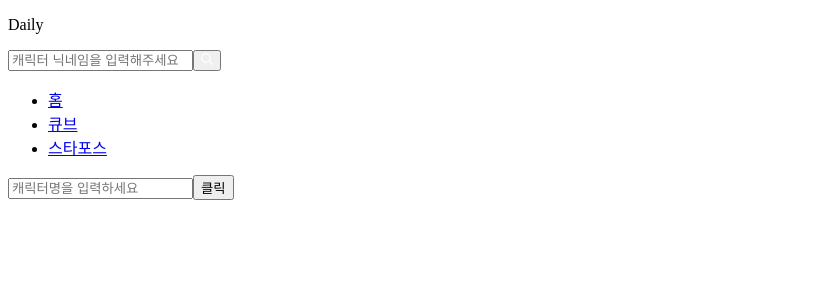
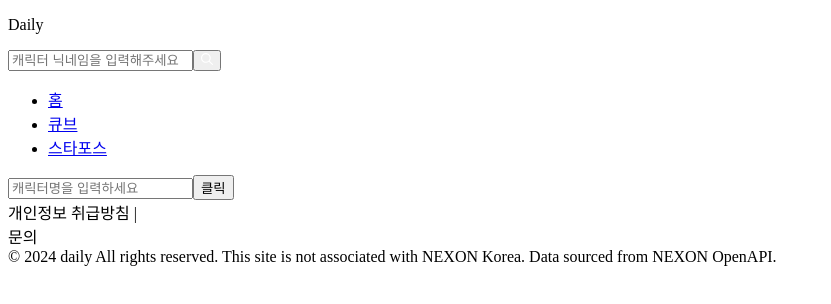
Before and after one commit to moonmoon96/Daily, a React (Create React App) app: page / in a window 1280 px wide. Shown: the top 304 px of the page, without its empty margins (0-831 px from the left). Built offline with nearby package versions, Linux system fonts and the light colour scheme.

Commit message:
footer 추가

```diff
--- /dev/null
+++ b/src/page/Footer.tsx
@@ -0,0 +1,19 @@
+export default function Footer () {
+    return(
+        <>
+            <footer className="footer">
+                <div className="footer-content">
+                    <div className="footer-content-top">
+                        <div className="footer-content-top wrap">
+                            <div>개인정보 취급방침 |&nbsp;</div>
+                            <div>문의</div>
+                        </div>
+                    </div>
+                    <div className="footer-content-bottom">
+                        © 2024 daily All rights reserved. This site is not associated with NEXON Korea. Data sourced from NEXON OpenAPI.
+                    </div>
+                </div>
+            </footer>
+        </>
+    )
+}
--- a/src/page/home.tsx
+++ b/src/page/home.tsx
@@ -5,6 +5,7 @@ import { fetchOcid } from "../store/OcidSlice";
 import { fetchBasicData } from "../store/BasicSlice";
 import { BasicData } from "../api/character/Types";
 import Header from "./Header";
+import Footer from "./Footer";
 
 function Home () {
 
@@ -33,7 +34,9 @@ function Home () {
 
     return (
         <>
+            <div className="daily">
                 <Header />
+                <div className="content">
                     <input
                         placeholder="캐릭터명을 입력하세요"
                         value={characterName}
@@ -58,6 +61,9 @@ function Home () {
                             </div>
                         )}
                     </div>
+                </div>
+                <Footer />
+            </div>
         </>
     );
 }
```
Lines whose indentation alone changed are shown as unchanged.
